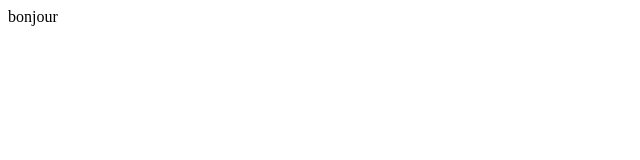
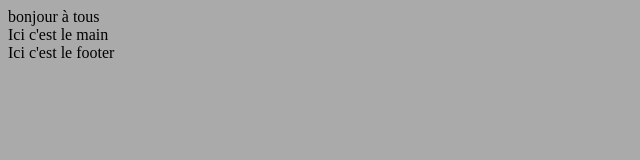
Before and after one commit to Dani2294/tp-git-doranco, a plain HTML site: page index.html in a window 1280 px wide. Shown: the whole page, without its empty margins (0-640 px from the left). Drawn offline with Linux system fonts and the light colour scheme.

Commit message:
code modifié par daniel

```diff
--- a/index.html
+++ b/index.html
@@ -9,9 +9,11 @@
 	</head>
 	<body>
 		<!-- HEADER -->
-        <header>bonjour</header>
+		<header>bonjour à tous</header>
 		<!-- MAIN -->
+		<main>Ici c'est le main</main>
 
 		<!-- FOOTER -->
+		<footer>Ici c'est le footer</footer>
 	</body>
 </html>
--- a/style.css
+++ b/style.css
@@ -0,0 +1,3 @@
+body {
+	background-color: #aaa;
+}
```
